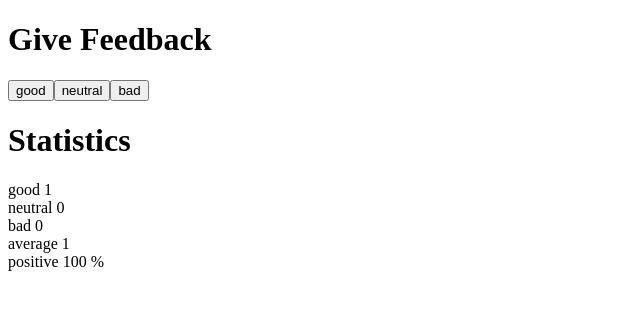
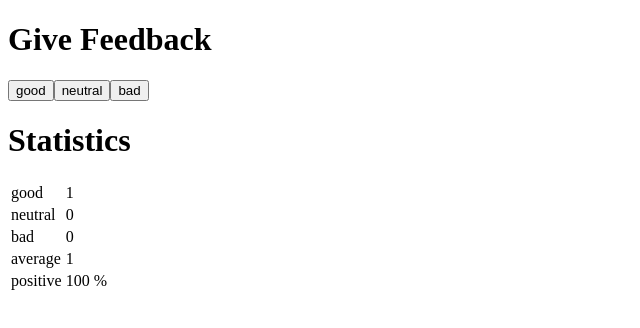
Before and after one commit to Zentakki/submission-repository, a React (Vite) app in the folder part1/unicafe/: page / in a window 1280 px wide. Both pictures are taken after a click on the button "good". Shown: the top 328 px of the page, without its empty margins (0-640 px from the left). Built offline with nearby package versions, Linux system fonts and the light colour scheme.

Commit message:
Part 1.11

```diff
--- a/part1/unicafe/src/App.jsx
+++ b/part1/unicafe/src/App.jsx
@@ -9,9 +9,14 @@ const DisplayHeader = (props) => {
 
 const StatisticsLine = (props) => {
   return (
-    <div>
-      {props.text} {props.value}
-    </div>
+    <tr>
+      <td>
+        {props.text}
+      </td>
+      <td>
+        {props.value}
+      </td>
+    </tr>
   )
 }
 
@@ -24,13 +29,15 @@ const Statistics = (props) => {
     )
   }
   return (
-    <>
-      <StatisticsLine text='good' value={props.goodCounter}/>
-      <StatisticsLine text='neutral' value={props.neutralCounter}/>
-      <StatisticsLine text='bad' value={props.badCounter}/>
-      <StatisticsLine text='average' value={props.averageCounter}/>
-      <StatisticsLine text='positive' value={props.positiveCounter}/>
-    </>
+    <table>
+      <tbody>
+        <StatisticsLine text='good' value={props.goodCounter}/>
+        <StatisticsLine text='neutral' value={props.neutralCounter}/>
+        <StatisticsLine text='bad' value={props.badCounter}/>
+        <StatisticsLine text='average' value={props.averageCounter}/>
+        <StatisticsLine text='positive' value={props.positiveCounter}/>
+      </tbody>
+    </table>
   )
 }
 
```
